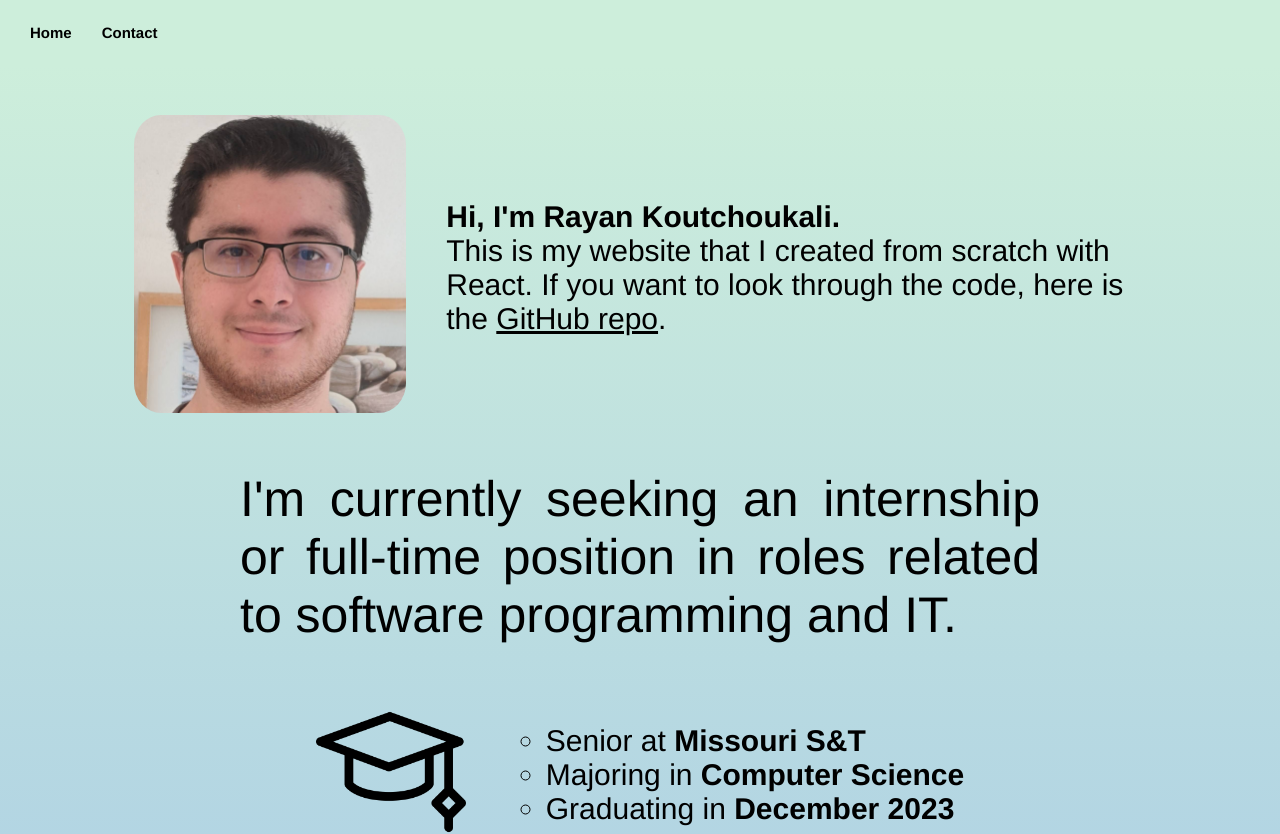
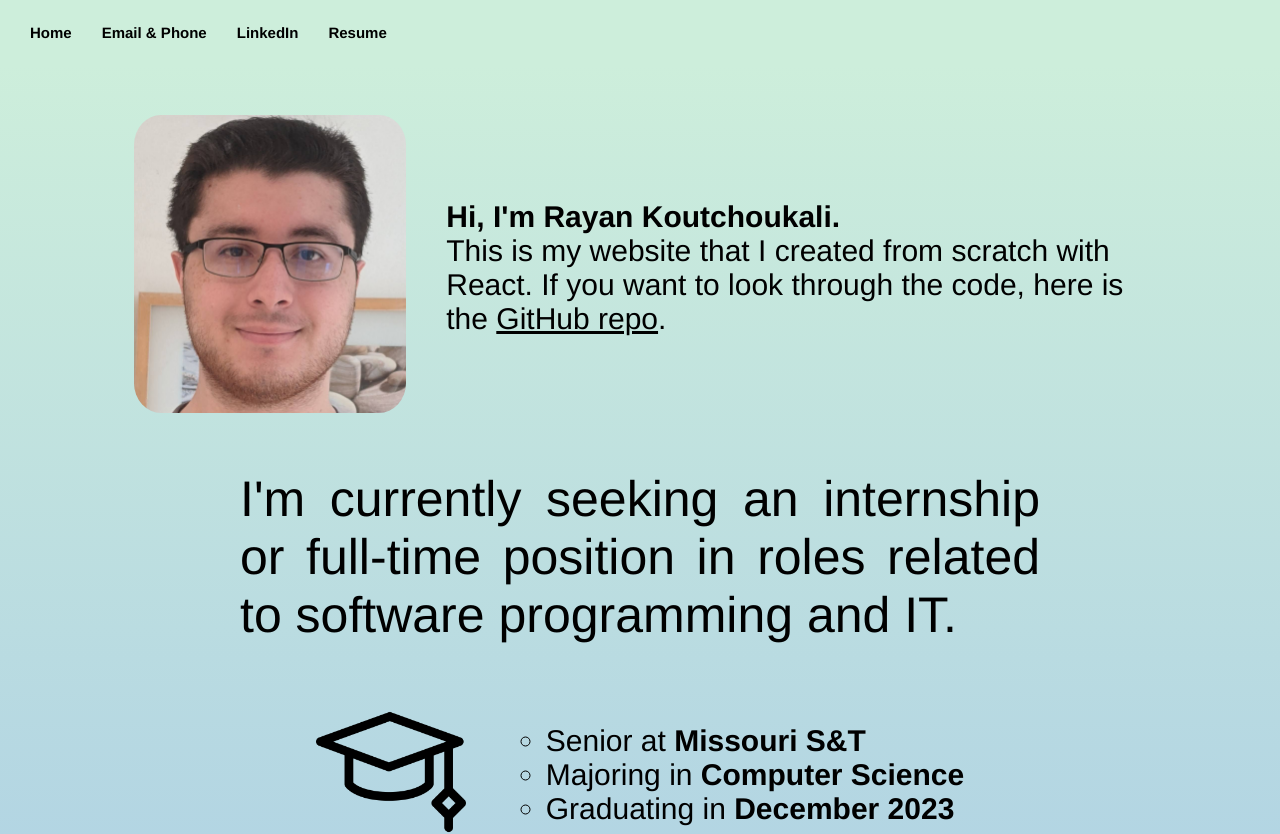
Before and after one commit to Rayan-Kou/My-Website, a React (Create React App) app: page / in a window 1280 px wide. Shown: the top 834 px of the page. Built offline with nearby package versions, Linux system fonts and the light colour scheme.

Commit message:
Added more items to menu bar

```diff
--- a/src/App.js
+++ b/src/App.js
@@ -19,7 +19,13 @@ function App() {
             Home
         </div>
         <div className={`menu-item ${fadeIn ? 'fade-in' : ''}`}>
-            Contact
+            Email & Phone
+        </div>
+        <div className={`menu-item ${fadeIn ? 'fade-in' : ''}`}>
+            LinkedIn
+        </div>
+        <div className={`menu-item ${fadeIn ? 'fade-in' : ''}`}>
+            Resume
         </div>
       </header>
       <div className="content">
```
